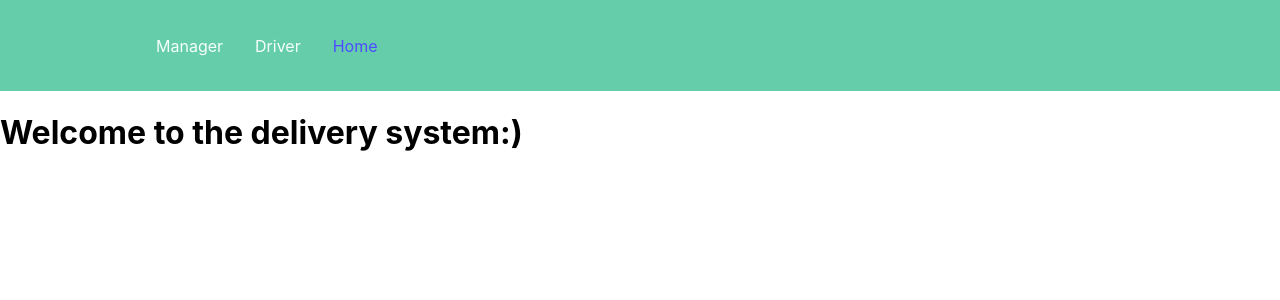
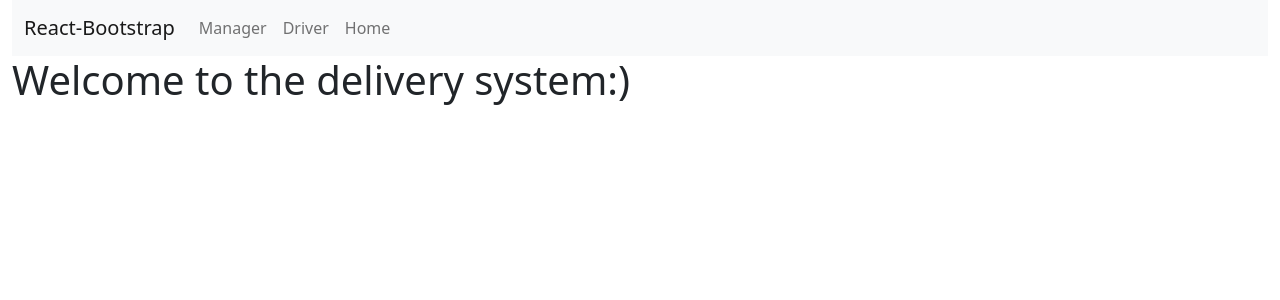
Before and after one commit to tatalyaj/delivery-system, a React (Create React App) app: page / in a window 1280 px wide. Shown: the top 300 px of the page. Built offline with nearby package versions, Linux system fonts and the light colour scheme.

Commit message:
third commit

```diff
--- a/package.json
+++ b/package.json
@@ -8,7 +8,9 @@
     "@testing-library/jest-dom": "^5.16.5",
     "@testing-library/react": "^13.4.0",
     "@testing-library/user-event": "^13.5.0",
+    "bootstrap": "^5.2.3",
     "react": "^18.2.0",
+    "react-bootstrap": "^2.7.2",
     "react-dom": "^18.2.0",
     "react-icons": "^4.8.0",
     "react-router-dom": "^6.8.2",
--- a/src/App.js
+++ b/src/App.js
@@ -1,22 +1,52 @@
 // import logo from './logo.svg';
 import React from "react";
+/* import bootstrap to set changes */
+import "bootstrap/dist/css/bootstrap.min.css";
+import Container from "react-bootstrap/Container";
+import Row from "react-bootstrap/Row";
+import Col from "react-bootstrap/Col";
 import "./App.css";
-import Navbar from "./components/Navbar";
+import MyNavbar from "./components/Navbar";
 import { BrowserRouter as Router, Routes, Route } from "react-router-dom";
 import Home from "./pages";
 import Manager from "./pages/admin";
 import Driver from "./pages/delivery";
 
+const navItems = [
+  {
+    text: "Manager",
+    link: "/admin",
+  },
+  {
+    text: "Driver",
+    link: "/delivery",
+  },
+  {
+    text: "Home",
+    link: "/",
+  },
+];
+
 function App() {
   return (
+    <Container fluid>
       <Router>
-      <Navbar />
+        <Row>
+          <Col>
+            <MyNavbar items={navItems} />
+          </Col>
+        </Row>
+        <Row>
+          <Col>
             <Routes>
               <Route exact path="/" element={<Home />} />
               <Route path="/admin" element={<Manager />} />
               <Route path="/delivery" element={<Driver />} />
             </Routes>
+          </Col>
+        </Row>
       </Router>
+    </Container>
   );
 }
 
--- a/src/components/Navbar/index.js
+++ b/src/components/Navbar/index.js
@@ -1,24 +1,36 @@
 import React from "react";
-import { Nav, NavLink, NavMenu } from "./NavbarElements";
+import Container from "react-bootstrap/Container";
+import Nav from "react-bootstrap/Nav";
+import Navbar from "react-bootstrap/Navbar";
 
-const Navbar = () => {
+function NavbarItem(props) {
+  return <Nav.Link href={props.link}>{props.text}</Nav.Link>;
+}
+
+const MyNavbar = (props) => {
   return (
-    <>
-      <Nav>
-        <NavMenu>
-          <NavLink to="/admin" activeStyle>
-            Manager
-          </NavLink>
-          <NavLink to="/delivery" activeStyle>
-            Driver
-          </NavLink>
-          <NavLink to="/" activeStyle>
-            Home
-          </NavLink>
-        </NavMenu>
-      </Nav>
-    </>
+    <Navbar bg="light" expand="lg">
+      <Container fluid>
+        <Navbar.Brand href="#home">React-Bootstrap</Navbar.Brand>
+        <Navbar.Toggle aria-controls="basic-navbar-nav" />
+        <Navbar.Collapse id="basic-navbar-nav">
+          <Nav className="me-auto">
+            {props.items.map((i) => (
+              <NavbarItem link={i.link} text={i.text} />
+            ))}
+          </Nav>
+        </Navbar.Collapse>
+      </Container>
+    </Navbar>
+
+    // <Nav>
+    //   <NavMenu>
+    //     {props.items.map((i) => (
+    //       <NavbarItem link={i.link} text={i.text} />
+    //     ))}
+    //   </NavMenu>
+    // </Nav>
   );
 };
 
-export default Navbar;
+export default MyNavbar;
--- a/src/pages/admin.js
+++ b/src/pages/admin.js
@@ -1,12 +1,13 @@
 //import { DropDownList } from "@progress/kendo-react-dropdowns";
-import React, { useState } from "react";
+import React, { useState, useRef, useEffect } from "react";
+import { ComboBox } from "@progress/kendo-react-dropdowns";
 //import { ComboBoxComponent } from "@syncfusion/ej2-react-dropdowns";
 //import Combobox from "react-widgets/Combobox";
 //import { DropDownList } from "@progress/kendo-react-dropdowns";
 import DropdownList from "react-widgets/DropdownList";
 
 // CoboBox addresses
-let addresses = [
+let addrItems = [
   { id: 0, name: "Jerusalem" },
   { id: 1, name: "Haifa" },
   { id: 2, name: "Tel-Aviv" },
@@ -17,7 +18,7 @@ let addresses = [
 ];
 
 // CoboBox drivers
-let drivers = [
+let driversItems = [
   { id: 0, name: "Jason" },
   { id: 1, name: "Johanna" },
   { id: 2, name: "Ray" },
@@ -27,44 +28,52 @@ let drivers = [
   { id: 6, name: "Harry" },
 ];
 
-// Events
-//let alertWhenSelected = () => alert("selected");
-//let alertWhenChanged = () => alert("changed");
+const Manager = () => {
+  //const [value, setValue] = useState(addrItems[0].name);
+  //const [person, setPerson] = useState(driversItems[0].name);
 
-const Manager = () => {
-  const [value, setValue] = useState(addresses[0].name);
-  const [person, setPerson] = useState(drivers[0].name);
+  const [selectedAddr, setSelectedAddr] = useState(addrItems.name);
+  const [selectedAssignee, setSelectedAssignee] = useState(driversItems.name);
+
+  const onChange = () => {
+    if (this.div === "admin-combox") setSelectedAddr(this.event.value);
+    else if (this.div === "driver-combox")
+      setSelectedAssignee(this.event.value);
+  };
 
   return (
-    <section className="admin">
-      <form className="addressesList">
-        <p>
+    <div className="comboxes">
+      <div className="admin-combox">
+        {/* <p>
           Current Value: <strong>{value}</strong>
-        </p>
-        <DropdownList
-          value={value}
-          data={addresses}
-          dataKey="id"
+        </p> */}
+        <ComboBox
+          //defaultValue={addrItems[0].name}
+          data={addrItems}
+          value={selectedAddr}
+          //dataKey="id"
           textField="name"
-          //defaultValue={0}
-          onChange={(e) => setValue(e.value)}
-          //placeholder="Select an address"
+          onChange={onChange}
+          //onSelect={onSelect}
+          placeholder="Select an address"
         />
-      </form>
-      <form className="driversList">
-        <p>
+      </div>
+      <div className="driver-combox">
+        {/* <p>
           Current Value: <strong>{person}</strong>
-        </p>
-        <DropdownList
-          value={person}
-          data={drivers}
-          dataKey="id"
+        </p> */}
+        <ComboBox
+          data={driversItems}
+          value={selectedAssignee}
+          //dataKey="name"
           textField="name"
-          onChange={(e) => setPerson(e.value)}
-          //placeholder="Select a driver"
+          onChange={onChange}
+          //onSelect={selectedAssignee}
+          //onSelect={onSelect}
+          placeholder="Select a driver"
         />
-      </form>
-    </section>
+      </div>
+    </div>
   );
 };
 
```
Also changed, not shown: 1 other file (tests, documents, lock files or other folders). Lines whose indentation alone changed are shown as unchanged.
